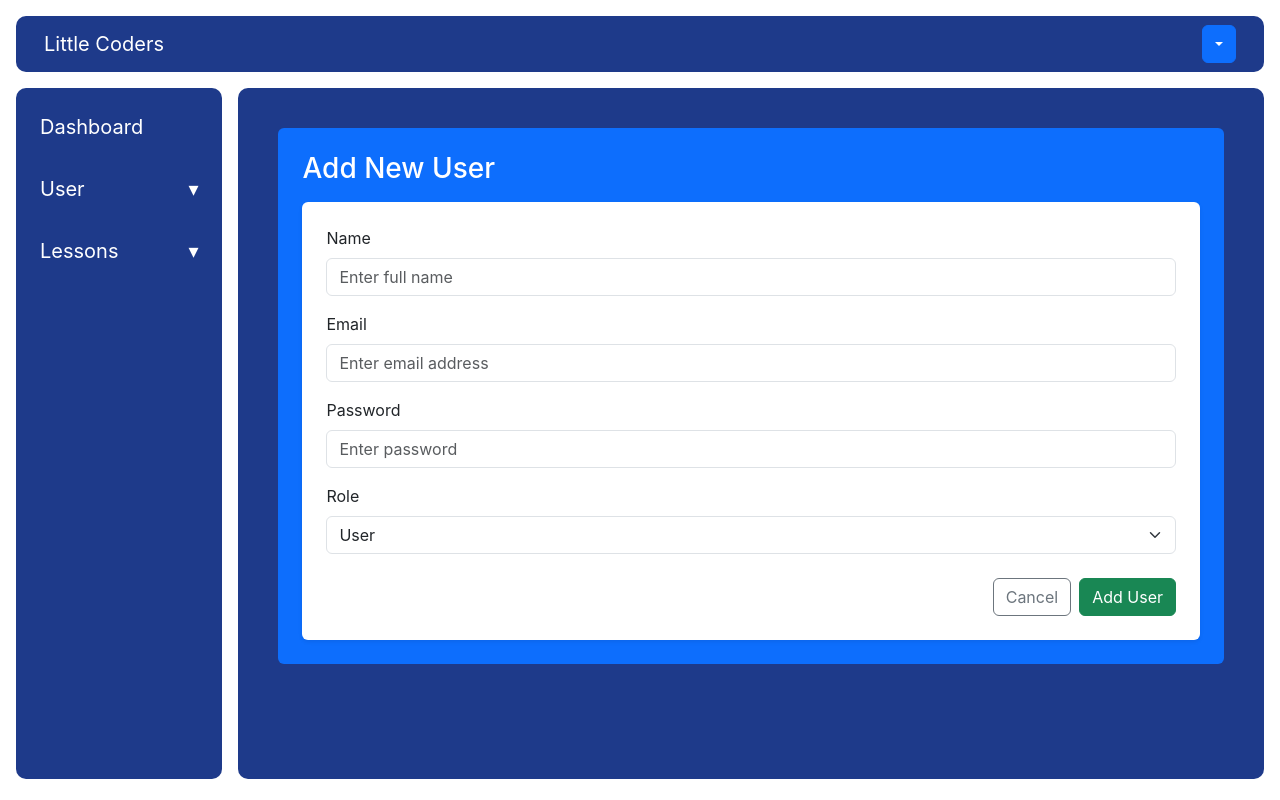
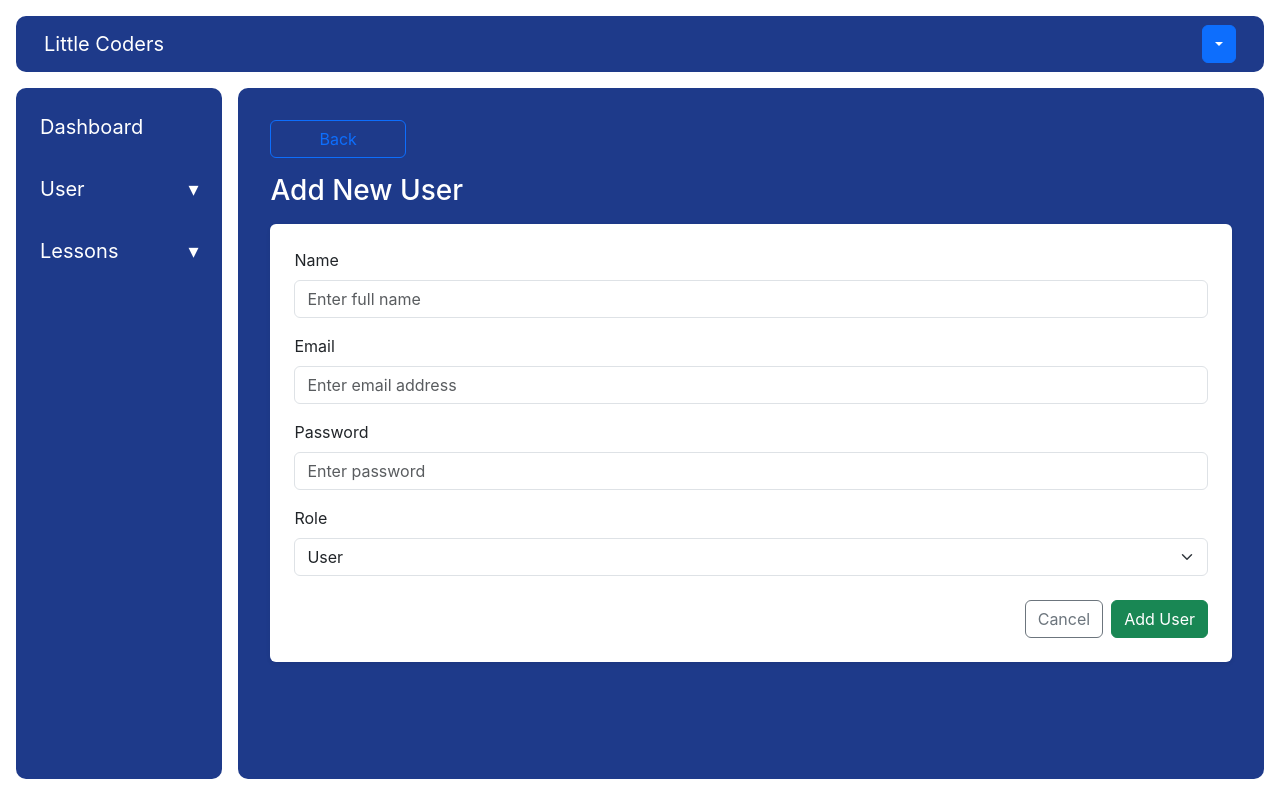
Before and after one commit to ZeinReyes/Little-Coders, a React (Create React App) app in the folder frontend/: page /admin/users/add in a window 1280 px wide. Built offline with nearby package versions, Linux system fonts and the light colour scheme.

Commit message:
fixed ui

```diff
--- a/frontend/src/page/admin/addLeson.js
+++ b/frontend/src/page/admin/addLeson.js
@@ -40,7 +40,7 @@ function AddLesson() {
 
   return (
     <div className="p-3">
-      <div className="bg-primary p-4 rounded">
+      <div className="p-4">
         <h3 className="text-white mb-3">Add New Lesson</h3>
         <form
           onSubmit={handleSubmit}
--- a/frontend/src/page/admin/addUser.js
+++ b/frontend/src/page/admin/addUser.js
@@ -31,8 +31,14 @@ function AddUser() {
   };
 
   return (
-    <div className="p-3">
-      <div className="bg-primary p-4 rounded">
+    <div className="p-2">
+      <div>
+        <Button
+              variant="outline-primary px-5 mb-3"
+              onClick={() => navigate("/admin/users")}
+            >
+              Back
+        </Button>
         <h3 className="text-white mb-3">Add New User</h3>
         <form
           onSubmit={handleSubmit}
--- a/frontend/src/page/admin/editLesson.js
+++ b/frontend/src/page/admin/editLesson.js
@@ -68,7 +68,7 @@ function EditLesson() {
 
   return (
     <div className="p-3">
-      <div className="bg-primary p-4 rounded">
+      <div className="p-4">
         <div className="d-flex justify-content-between align-items-center mb-3">
         <h3 className="text-white">Edit Lesson</h3>
         <Button className="btn btn-success"  onClick={() => navigate(`/admin/lessons/${id}/manage`)}>
--- a/frontend/src/page/admin/lessons.js
+++ b/frontend/src/page/admin/lessons.js
@@ -106,7 +106,7 @@ function LessonsList() {
         </Link>
       </div>
 
-      <div className="table-responsive bg-primary p-3 rounded">
+      <div className="table-responsive">
         <table className="table table-striped table-bordered bg-white rounded">
           <thead className="table-light">
             <tr>
--- a/frontend/src/page/admin/users.js
+++ b/frontend/src/page/admin/users.js
@@ -98,7 +98,7 @@ function UsersList() {
         </Link>
       </div>
 
-      <div className="table-responsive bg-primary p-3 rounded">
+      <div className="table-responsive">
         <table className="table table-striped table-bordered bg-white rounded">
           <thead className="table-light">
             <tr>
```
